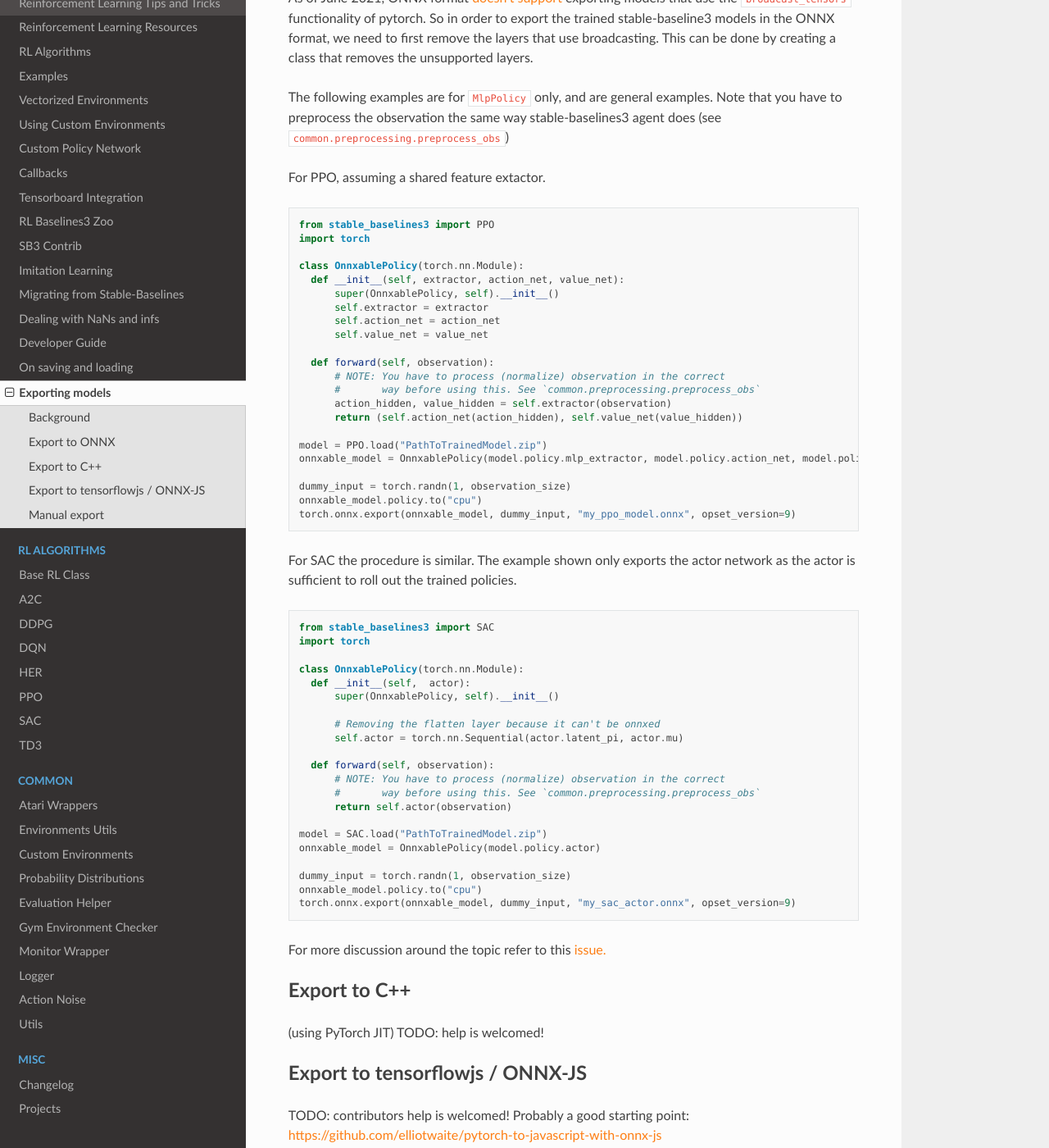
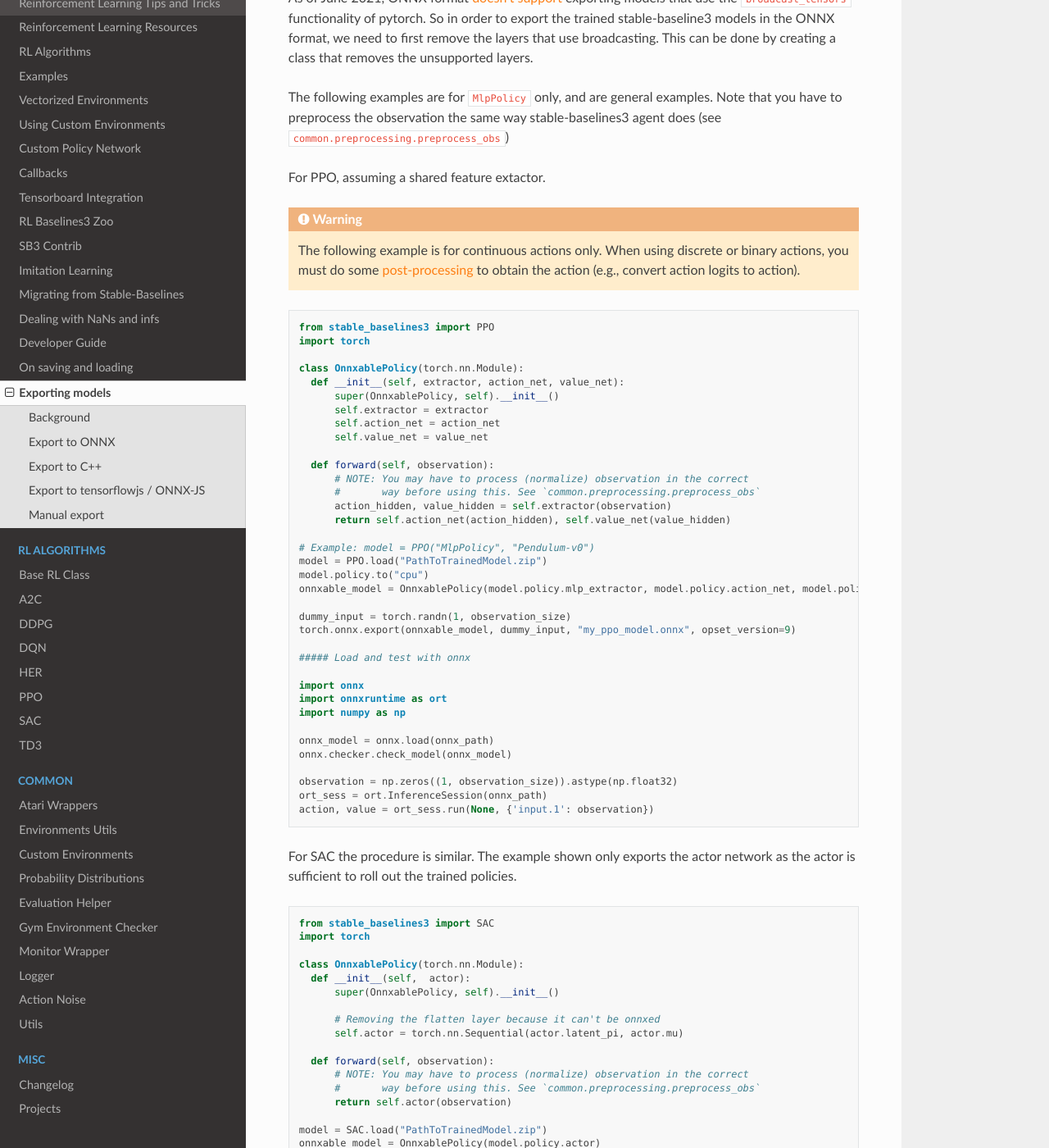
Before and after one commit to DLR-RM/stable-baselines3, a Sphinx documentation site: the page built from docs/guide/export.rst, in a window 1280 px wide and 1400 px high, scrolled down 691 px. Shown: the whole window at 82% size. Built offline with Sphinx 7.4.7 and the Read the Docs theme 2.0.0, drawn with Linux system fonts in a browser that asks for light colours.

Commit message:
Fixes + add test example

```diff
--- a/docs/guide/export.rst
+++ b/docs/guide/export.rst
@@ -37,6 +37,13 @@ The following examples are for ``MlpPolicy`` only, and are general examples. Not
 
 For PPO, assuming a shared feature extactor.
 
+.. warning::
+
+  The following example is for continuous actions only.
+  When using discrete or binary actions, you must do some `post-processing <https://github.com/DLR-RM/stable-baselines3/blob/f3a35aa786ee41ffff599b99fa1607c067e89074/stable_baselines3/common/policies.py#L621-L637>`_
+  to obtain the action (e.g., convert action logits to action).
+
+
 .. code-block:: python
 
   from stable_baselines3 import PPO
@@ -50,18 +57,32 @@ For PPO, assuming a shared feature extactor.
         self.value_net = value_net
 
     def forward(self, observation):
-        # NOTE: You have to process (normalize) observation in the correct
+        # NOTE: You may have to process (normalize) observation in the correct
         #       way before using this. See `common.preprocessing.preprocess_obs`
         action_hidden, value_hidden = self.extractor(observation)
-        return (self.action_net(action_hidden), self.value_net(value_hidden))
+        return self.action_net(action_hidden), self.value_net(value_hidden)
 
+  # Example: model = PPO("MlpPolicy", "Pendulum-v0")
   model = PPO.load("PathToTrainedModel.zip")
+  model.policy.to("cpu")
   onnxable_model = OnnxablePolicy(model.policy.mlp_extractor, model.policy.action_net, model.policy.value_net)
 
   dummy_input = torch.randn(1, observation_size)
-  onnxable_model.policy.to("cpu")
   torch.onnx.export(onnxable_model, dummy_input, "my_ppo_model.onnx", opset_version=9)
-..
+
+  ##### Load and test with onnx
+
+  import onnx
+  import onnxruntime as ort
+  import numpy as np
+
+  onnx_model = onnx.load(onnx_path)
+  onnx.checker.check_model(onnx_model)
+
+  observation = np.zeros((1, observation_size)).astype(np.float32)
+  ort_sess = ort.InferenceSession(onnx_path)
+  action, value = ort_sess.run(None, {'input.1': observation})
+
 
 For SAC the procedure is similar. The example shown only exports the actor network as the actor is sufficient to roll out the trained policies.
 
@@ -78,7 +99,7 @@ For SAC the procedure is similar. The example shown only exports the actor netwo
         self.actor = torch.nn.Sequential(actor.latent_pi, actor.mu)
 
     def forward(self, observation):
-        # NOTE: You have to process (normalize) observation in the correct
+        # NOTE: You may have to process (normalize) observation in the correct
         #       way before using this. See `common.preprocessing.preprocess_obs`
         return self.actor(observation)
 
```
